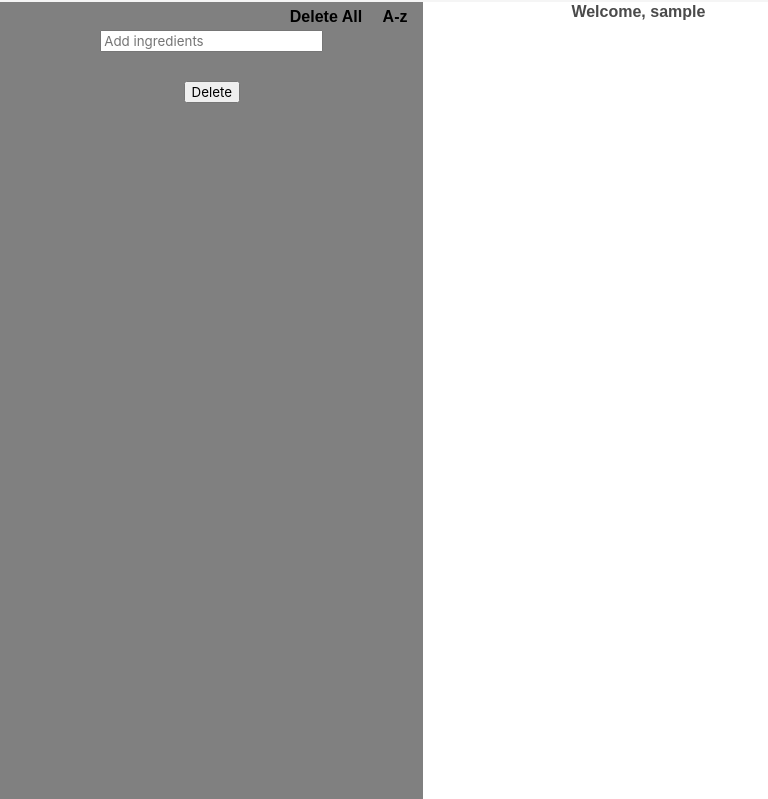
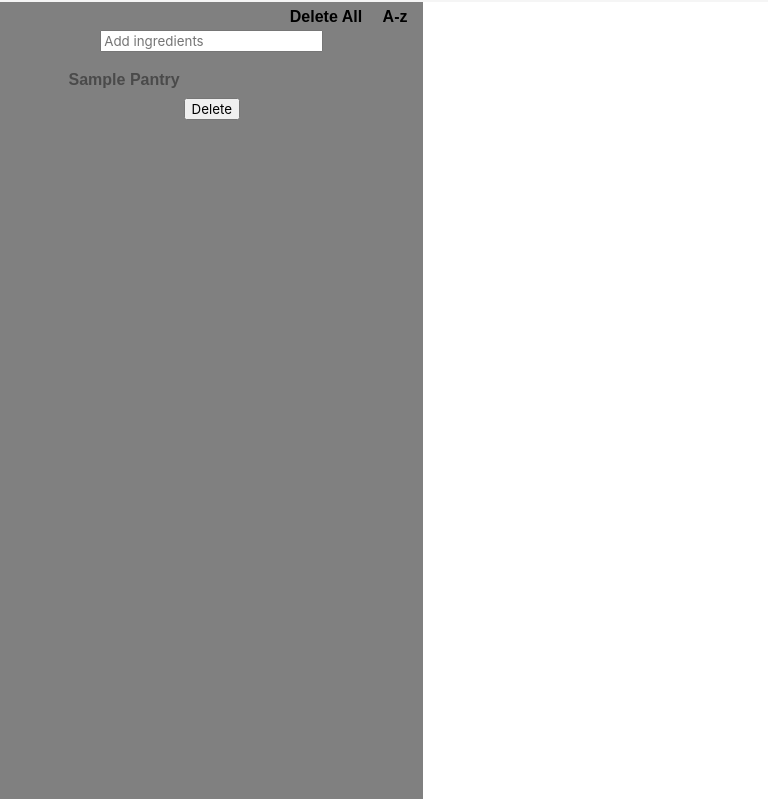
Before and after one commit to HakonVA/2900G6, a Django app: template project/templates/ingredients/pantry_add_form.html in a window 1280 px wide. Shown: the part 76-875 px from the top of the page, without its empty margins (0-768 px from the left). Run offline with Django 3.2, Linux system fonts and the light colour scheme; the template is opened without the code that fills it: values that come from a table or form of the project are taken from there, others are empty; a user stored in the database is signed in; tables that the repository leaves empty hold one stand-in row (values such as "Sample post").

```diff
--- a/project/ingredients/views.py
+++ b/project/ingredients/views.py
@@ -49,10 +49,10 @@ class PantryIndexView(LoginRequiredMixin, View):
         return 1
 
     def get(self, request, *args, **kwargs):
+        queryset = self.get_user_object
 
-        queryset = self.get_user_object
         context = {
-            'food_list': queryset,
+            'pantry_list': queryset,
         }
 
         return render(request, template_name=self.template_name, context=context)
--- a/project/templates/pages/ingredients.html
+++ b/project/templates/pages/ingredients.html
@@ -26,7 +26,7 @@
             {% endif %}
 
             <div>
-                {% for object in food_list %}
+                {% for object in pantry_list %}
                     <p>{{ object.name }}</p>
                     <form action="" method="post">{% csrf_token %}
                         <input type="hidden" name="name" value="{{ object.py_id }}">
@@ -37,8 +37,5 @@
                 {% endfor %}
             </div>
         </div>
-        {% if user.is_authenticated %}
-            <p>Welcome, {{ user.get_username }}</p>
-        {% endif %}
     </div>
 {% endblock content %}
```
Also changed, not shown: project/ingredients/README.md.
